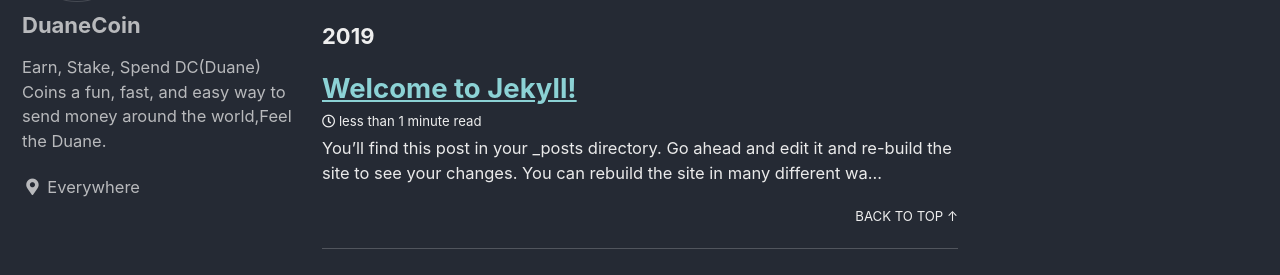
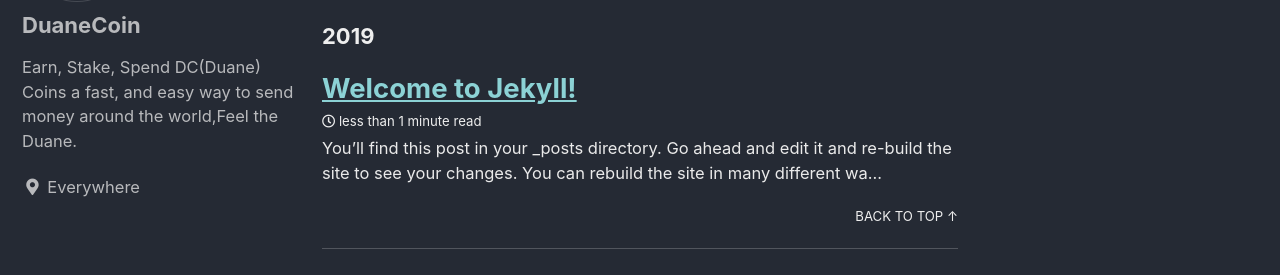
Before and after one commit to thanksmia/thanksmia.github.io, a Jekyll site: the page built from _pages/year-archive.md, in a window 1280 px wide. Shown: the part 229-504 px from the top of the page. Built offline with Jekyll 4.4.1, drawn with Linux system fonts in a browser that asks for light colours; cached includes are drawn as plain includes.

Commit message:
Update _config.yml

```diff
--- a/_config.yml
+++ b/_config.yml
@@ -104,7 +104,7 @@ analytics:
 author:
   name             : "DuaneCoin"
   avatar           : "/assets/images/miaprofilepic.png"
-  bio              : "Earn, Stake,                          Spend DC(Duane) Coins  a  fun, fast, and easy way to send money around the world,Feel the Duane. "
+  bio              : "Earn, Stake,                          Spend DC(Duane) Coins  a   fast, and easy way to send money around the world,Feel the Duane. "
   location         : "Everywhere"
   email            :
   links:
```
